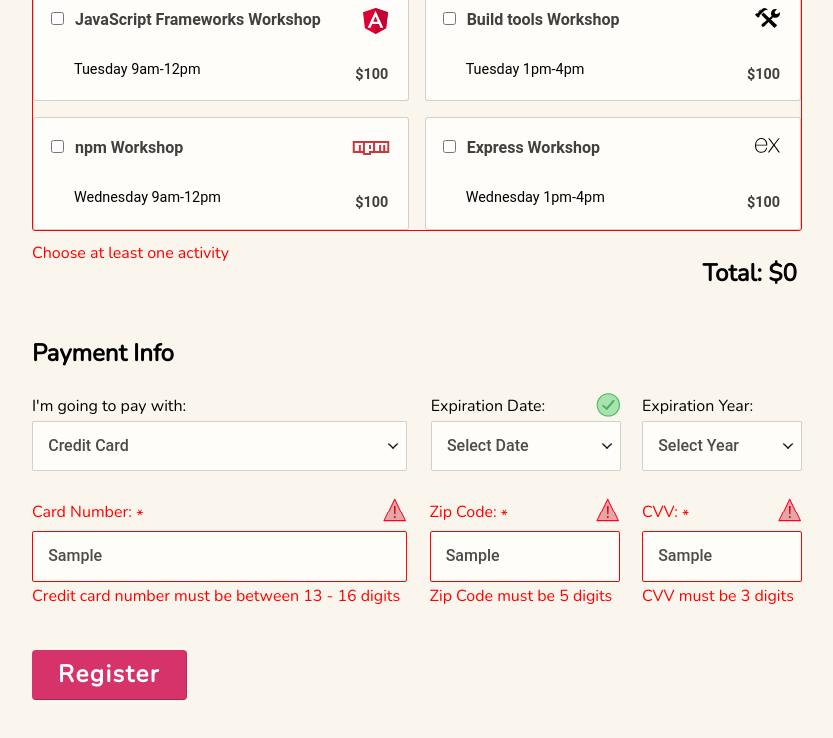
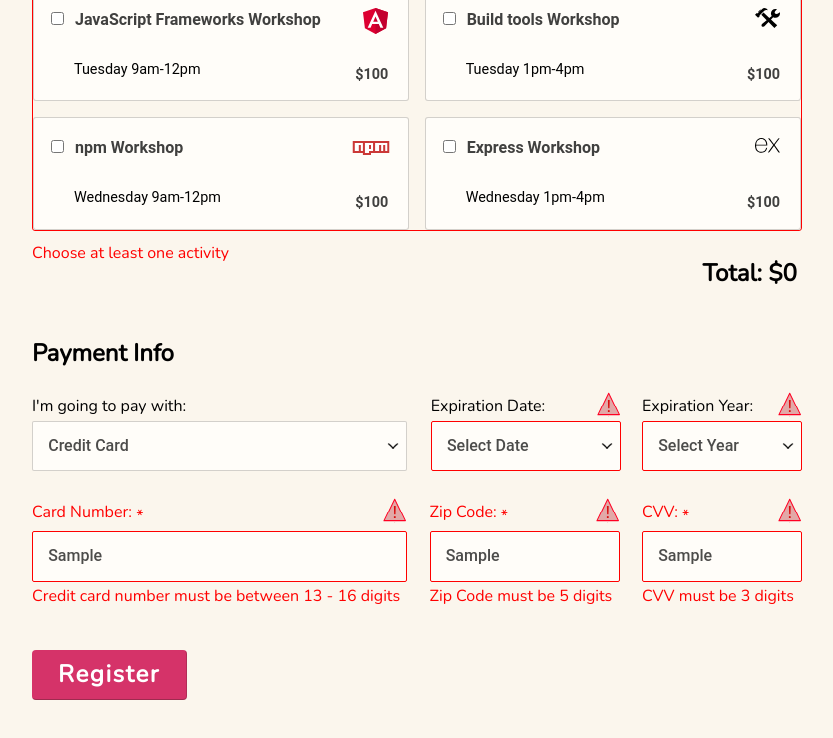
Before and after one commit to Khash90/TechDegree-FSJS-Project-03, a plain HTML site: page index.html in a window 1280 px wide. Both pictures are taken after typing "Sample", "name@example.com", "Sample", "Sample", "Sample" into the empty fields and a click on the button "Register". Shown: the part 961-1699 px from the top of the page, without its empty margins (223-1056 px from the left). Drawn offline with nearby package versions, Linux system fonts and the light colour scheme.

Commit message:
all fucking done

```diff
--- a/index.html
+++ b/index.html
@@ -183,7 +183,7 @@
             <div class="year-box">
               <label for="exp-year">Expiration Year:</label>
               <select id="exp-year" name="user-exp-year" class="error-border">
-                <option hidden>Select Year</option>
+                <option value="0" hidden>Select Year</option>
                 <option value="2021">2021</option>
                 <option value="2022">2022</option>
                 <option value="2023">2023</option>
--- a/js/script.js
+++ b/js/script.js
@@ -211,33 +211,33 @@ const activityValidator = (e) => {
 
 
 /*------------- creadit card requirements validation-------------*/
+
+
+//validating expiration date
 const expMonth = document.getElementById('exp-month');
-
 const expMonthValidator = (e) => {
 
-
-    // if (expMonth.firstChild){
-    //     e.preventDefault();
-    //     expMonth.parentElement.classList.add('not-valid')
-    // }
-    // if (!expMonth.firstChild){
-    //     e.preventDefault();
-    //     expMonth.parentElement.classList.add('valid');
-    //     expMonth.parentElement.classList.remove('not-valid');
-    // }
-    const selecting = expMonth.children;
-    for (let i=0 ; i<selecting.length ; i++) {
-        const childrenValuee = selecting[i].value;
-        const childrenAtt = selecting[i].getAttribute('value');
-        console.log(childrenValuee);
-        console.log(childrenAtt);
-        if (childrenAtt === 0) {
-            e.preventDefault();
-            expMonth.parentElement.classList.add('not-valid');
-        } else {
-            expMonth.parentElement.classList.remove      ('not-valid');
-            expMonth.parentElement.classList.add('valid');
-        }
+    const div = document.querySelector('.month-box')
+    console.log(expMonth.value);
+    if(expMonth.value === '0') {
+        div.classList.add('not-valid')
+        div.classList.remove('valid')
+    } else {
+        div.classList.add('valid');
+        div.classList.remove('not-valid')
+    }
+}
+//validating expiration year
+const expYear = document.getElementById('exp-year');
+const expYearValidator = (e) => {
+    const div = document.querySelector('.year-box')
+    console.log(expYear.value);
+    if(expYear.value === '0') {
+        div.classList.add('not-valid');
+        div.classList.remove('valid');
+    } else {
+        div.classList.add('valid');
+        div.classList.remove('not-valid');
     }
 }
 
@@ -285,6 +285,7 @@ form.addEventListener('submit' ,(e) => {
      emailValidator(e);
      activityValidator(e);
      expMonthValidator(e);
+     expYearValidator(e);
      ccNumberValidator(e);
      zipCodeValidator(e);
      cvvValidator(e);
@@ -310,9 +311,18 @@ email.addEventListener('input', (e) => {
      }
 });
 
+
 activityField.addEventListener('change', (e)=> {
     activityValidator(e);
-})
+});
+
+expMonth.addEventListener('change', (e) => {
+    expMonthValidator(e);
+});
+
+expYear.addEventListener('change', (e) => {
+    expYearValidator(e)
+});
 ccNumberBox.addEventListener('input', (e) => {
     ccNumberValidator(e);
  });
```
